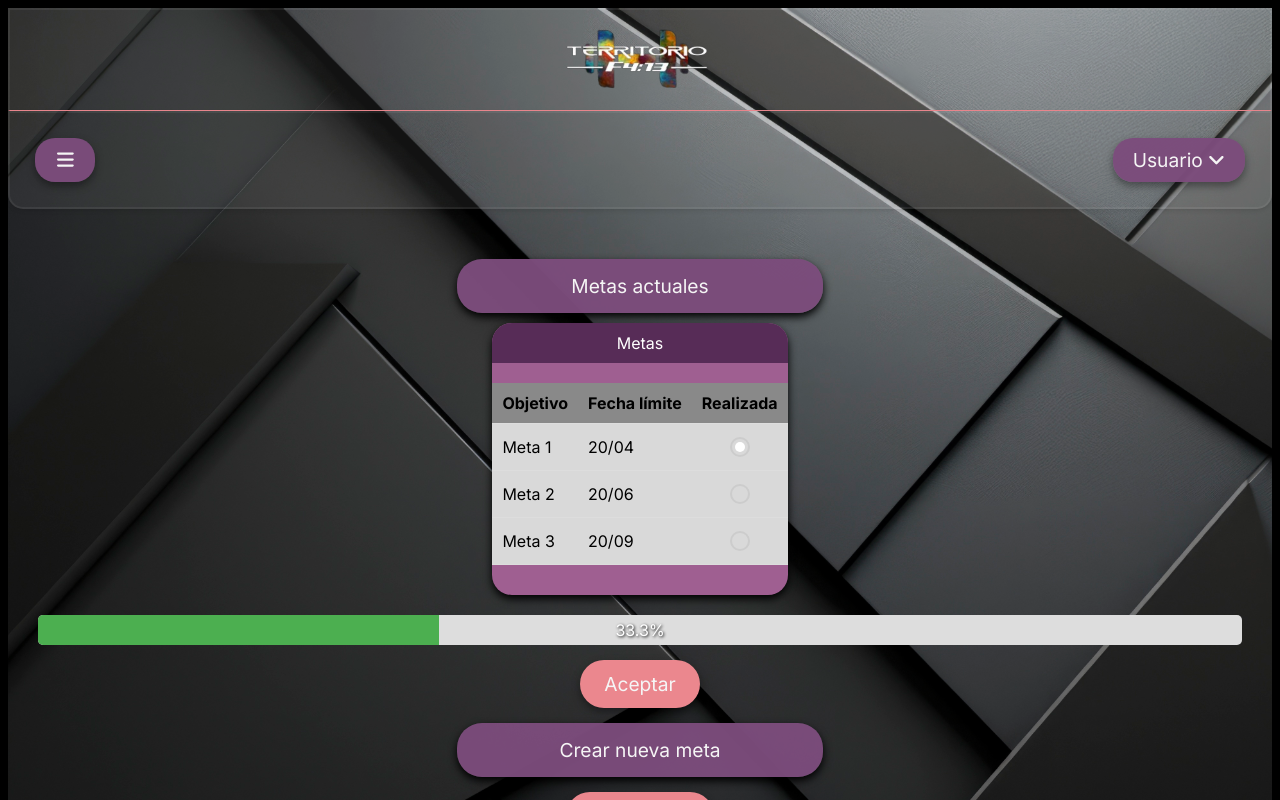
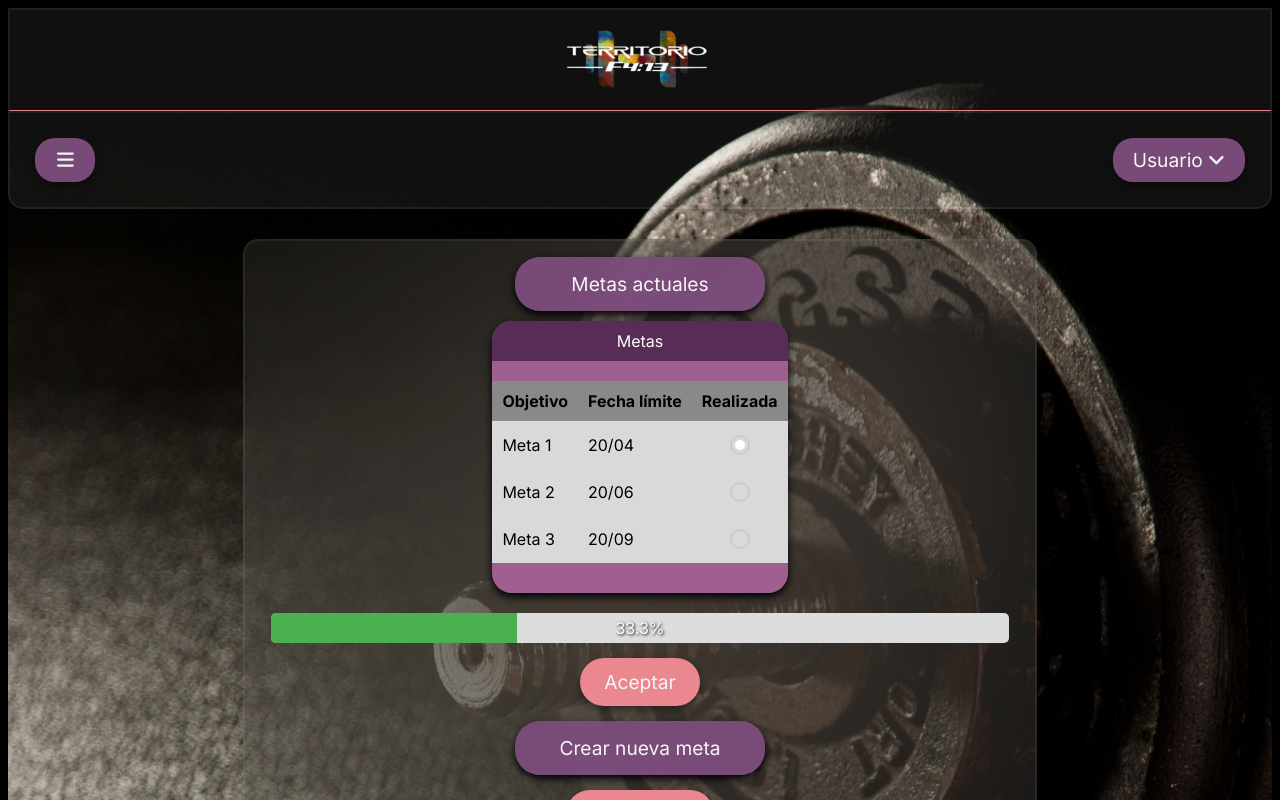
Before and after one commit to Ferchox/componentes, a React (Vite) app: page /Metas in a window 1280 px wide. Shown: the top 800 px of the page. Built offline with nearby package versions, Linux system fonts and the light colour scheme; no server answers.

Commit message:
arreglando pagina de Metas

```diff
--- a/src/components/metas/organismos/MetasPendientes.css
+++ b/src/components/metas/organismos/MetasPendientes.css
@@ -1,11 +1,16 @@
-.container {
-  width: auto;
-  margin: 0 auto 20px;
-  padding: 20px;
+.contenedor-meta-pendiente {
   display: flex;
   flex-direction: column;
   align-items: center;
-  box-sizing: border-box;
+  border: 2px solid #fafafa10;
+  background: #fafafa10;
+  backdrop-filter: blur(10rem);
+  padding: 1rem;
+  border-radius: 15px;
+  width: 60%;
+  margin: 30px auto;
+  position: relative;
+  z-index: 1;
 }
 
 .header {
--- a/src/components/metas/organismos/MetasPendientes.jsx
+++ b/src/components/metas/organismos/MetasPendientes.jsx
@@ -21,7 +21,7 @@ function MetasPendientes() {
   const porcentajeCompletado = (metasRealizadas / totalMetas) * 100 || 0;
 
   return (
-    <div className="container">
+    <div className="contenedor-meta-pendiente">
       <div className="metas-info">
         <span>Metas actuales</span>
       </div>
--- a/src/components/metas/pages/Metas.css
+++ b/src/components/metas/pages/Metas.css
@@ -1,18 +1,5 @@
-.contenedor-crear-meta {
-  display: flex;
-  flex-direction: column;
-  align-items: center;
-  background: #fafafa10;
-  backdrop-filter: blur(10rem);
-  padding: 1rem;
-  width: 90%;
-  margin: 30px auto;
-  position: relative;
-  z-index: 1;
-}
-
-#root{
-  background-image: url("../../../assets/fondo-perfil.png");
+.contenedor-metas {
+  background-image: url('../../../assets/fondo-inicio-sesion.png');
   background-size: cover;
   background-position: center;
 }
```
